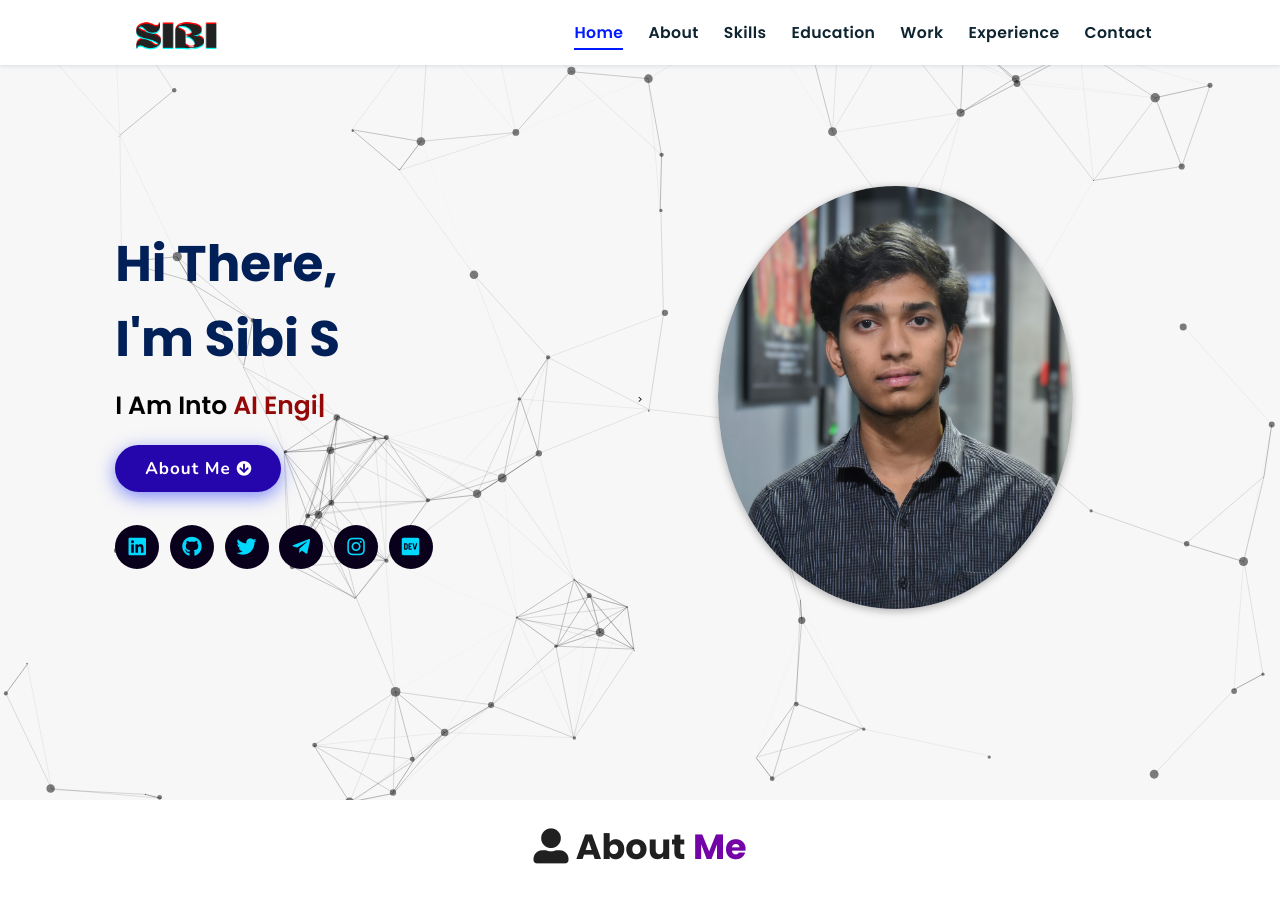
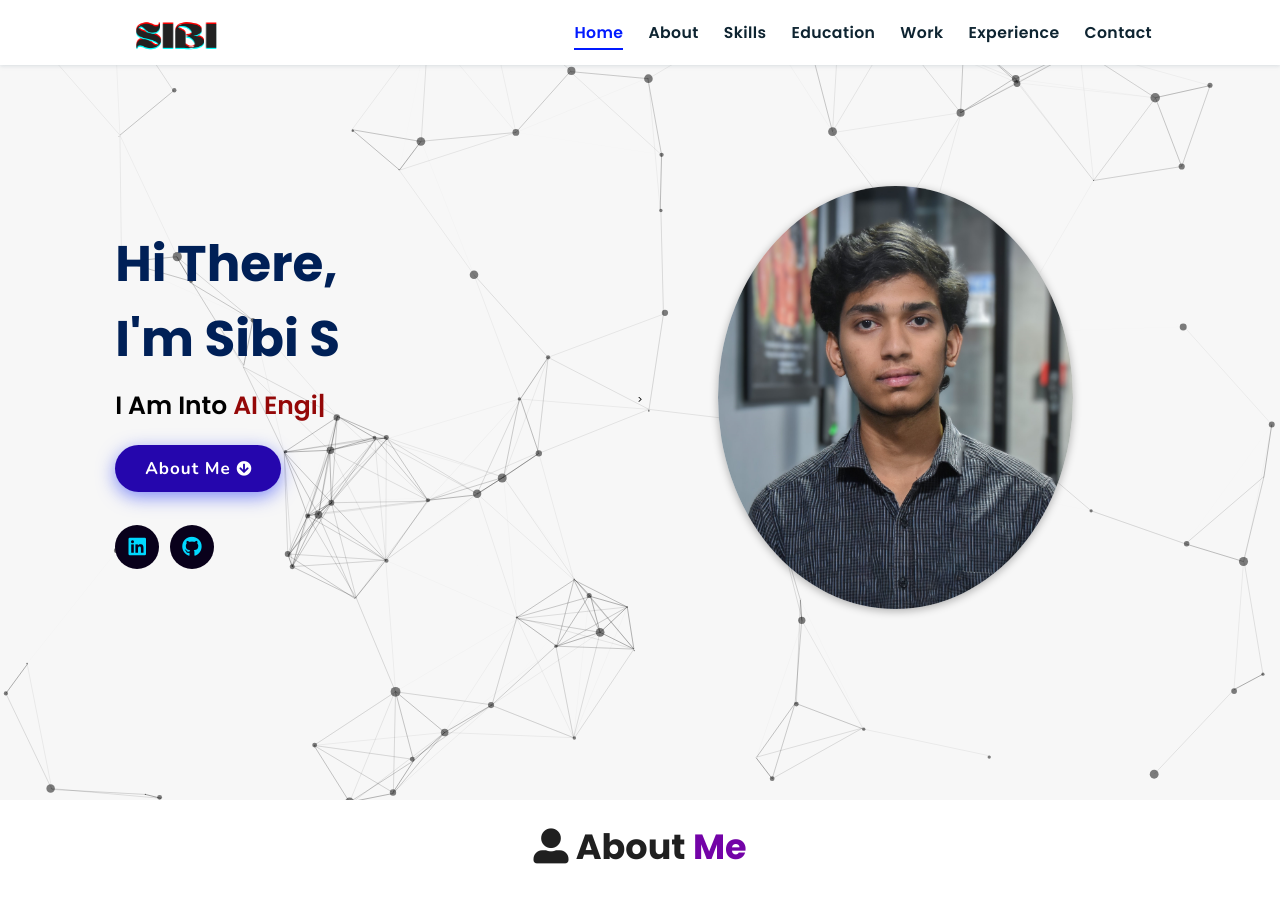
Before and after one commit to Sibi5181nkl/Portfolio, a plain HTML site: page index.html in a window 1280 px wide. Shown: the top 902 px of the page. Drawn offline with nearby package versions, Linux system fonts and the light colour scheme.

Commit message:
index.html

```diff
--- a/index.html
+++ b/index.html
@@ -55,10 +55,7 @@
         <ul class="social-icons">
           <li><a class="linkedin" aria-label="LinkedIn" href="https://www.linkedin.com/in/jigar-sable/" target="_blank"><i class="fab fa-linkedin"></i></a></li>
           <li><a class="github" aria-label="GitHub" href="https://github.com/jigar-sable" target="_blank"><i class="fab fa-github"></i></a></li>
-          <li><a class="twitter" aria-label="Twitter" href="https://twitter.com/jigar_sable" target="_blank"><i class="fab fa-twitter"></i></a></li>
-          <li><a class="telegram" aria-label="Telegram" href="https://t.me/lifecode5" target="_blank"><i class="fab fa-telegram-plane"></i></a></li>
-          <li><a class="instagram" aria-label="Instagram" href="https://www.instagram.com/jigarsable.dev"><i class="fab fa-instagram" target="_blank"></i></a></li>
-          <li><a class="dev" aria-label="Dev" href="https://dev.to/jigarsable" target="_blank"><i class="fab fa-dev"></i></a></li>
+
         </ul>
       </div>
     </div>
```
